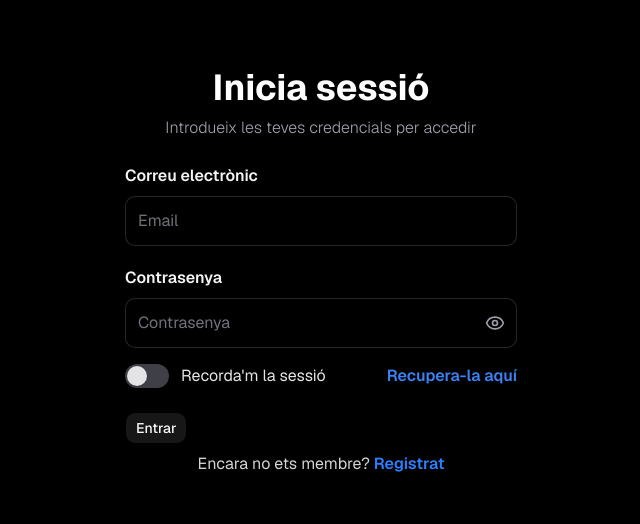
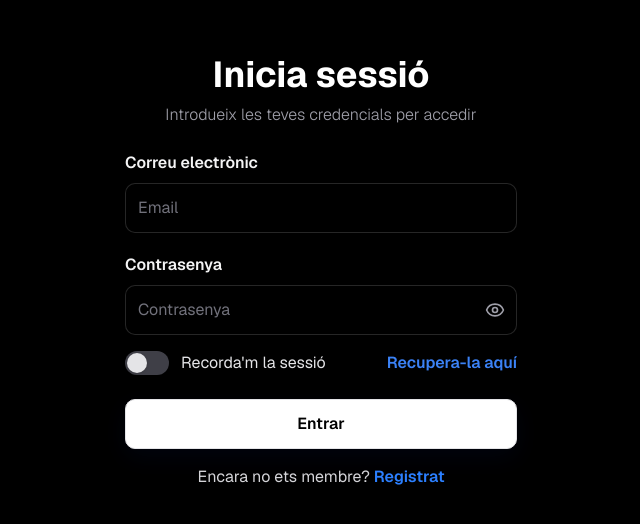
Before and after one commit to nlgarcia84/reservesapp-frontend, a Next.js app: page /login in a window 1280 px wide. Shown: the part 128-652 px from the top of the page, without its empty margins (319-959 px from the left). Built offline with nearby package versions, Linux system fonts and the light colour scheme; no server answers.

Commit message:
corretgit estil del component Button

```diff
--- a/app/(auth)/login/page.tsx
+++ b/app/(auth)/login/page.tsx
@@ -110,8 +110,21 @@ const LoginPage = () => {
         </div>
 
         <div className="w-full">
-          <Button type="submit" disabled={isSubmitting}>
-            {isSubmitting ? 'Entrant...' : 'Entrar'}
+          <Button
+            type="submit"
+            disabled={isSubmitting}
+            aria-busy={isSubmitting}
+            className="w-full bg-white text-black font-semibold py-3 rounded-2xl shadow-[0_8px_24px_rgba(2,6,23,0.6)] hover:opacity-95"
+          >
+            {isSubmitting ? (
+              <div className="flex items-center justify-center gap-3">
+                {/* Loader rectangular arrodonit */}
+                <span className="h-3.5 w-10 rounded-md bg-zinc-300/60 animate-pulse inline-block" />
+                <span>Entrant...</span>
+              </div>
+            ) : (
+              'Entrar'
+            )}
           </Button>
         </div>
 
--- a/components/ui/Button.tsx
+++ b/components/ui/Button.tsx
@@ -1,67 +1,19 @@
-import * as React from "react"
-import { cva, type VariantProps } from "class-variance-authority"
-import { Slot } from "radix-ui"
+import React from 'react';
 
-import { cn } from "@/lib/utils"
+type ButtonProps = React.ComponentPropsWithoutRef<'button'> & {
+  asChild?: boolean;
+};
 
-const buttonVariants = cva(
-  "group/button inline-flex shrink-0 items-center justify-center rounded-lg border border-transparent bg-clip-padding text-sm font-medium whitespace-nowrap transition-all outline-none select-none focus-visible:border-ring focus-visible:ring-3 focus-visible:ring-ring/50 active:not-aria-[haspopup]:translate-y-px disabled:pointer-events-none disabled:opacity-50 aria-invalid:border-destructive aria-invalid:ring-3 aria-invalid:ring-destructive/20 dark:aria-invalid:border-destructive/50 dark:aria-invalid:ring-destructive/40 [&_svg]:pointer-events-none [&_svg]:shrink-0 [&_svg:not([class*='size-'])]:size-4",
-  {
-    variants: {
-      variant: {
-        default: "bg-primary text-primary-foreground [a]:hover:bg-primary/80",
-        outline:
-          "border-border bg-background hover:bg-muted hover:text-foreground aria-expanded:bg-muted aria-expanded:text-foreground dark:border-input dark:bg-input/30 dark:hover:bg-input/50",
-        secondary:
-          "bg-secondary text-secondary-foreground hover:bg-secondary/80 aria-expanded:bg-secondary aria-expanded:text-secondary-foreground",
-        ghost:
-          "hover:bg-muted hover:text-foreground aria-expanded:bg-muted aria-expanded:text-foreground dark:hover:bg-muted/50",
-        destructive:
-          "bg-destructive/10 text-destructive hover:bg-destructive/20 focus-visible:border-destructive/40 focus-visible:ring-destructive/20 dark:bg-destructive/20 dark:hover:bg-destructive/30 dark:focus-visible:ring-destructive/40",
-        link: "text-primary underline-offset-4 hover:underline",
-      },
-      size: {
-        default:
-          "h-8 gap-1.5 px-2.5 has-data-[icon=inline-end]:pr-2 has-data-[icon=inline-start]:pl-2",
-        xs: "h-6 gap-1 rounded-[min(var(--radius-md),10px)] px-2 text-xs in-data-[slot=button-group]:rounded-lg has-data-[icon=inline-end]:pr-1.5 has-data-[icon=inline-start]:pl-1.5 [&_svg:not([class*='size-'])]:size-3",
-        sm: "h-7 gap-1 rounded-[min(var(--radius-md),12px)] px-2.5 text-[0.8rem] in-data-[slot=button-group]:rounded-lg has-data-[icon=inline-end]:pr-1.5 has-data-[icon=inline-start]:pl-1.5 [&_svg:not([class*='size-'])]:size-3.5",
-        lg: "h-9 gap-1.5 px-2.5 has-data-[icon=inline-end]:pr-2 has-data-[icon=inline-start]:pl-2",
-        icon: "size-8",
-        "icon-xs":
-          "size-6 rounded-[min(var(--radius-md),10px)] in-data-[slot=button-group]:rounded-lg [&_svg:not([class*='size-'])]:size-3",
-        "icon-sm":
-          "size-7 rounded-[min(var(--radius-md),12px)] in-data-[slot=button-group]:rounded-lg",
-        "icon-lg": "size-9",
-      },
-    },
-    defaultVariants: {
-      variant: "default",
-      size: "default",
-    },
-  }
-)
+export const Button = React.forwardRef<HTMLButtonElement, ButtonProps>(
+  ({ className = '', asChild = false, ...props }, ref) => {
+    const classes = `mb-4 block w-full rounded-lg border border-zinc-200 bg-white p-3 text-base font-medium text-black transition-all duration-150 hover:bg-zinc-100 active:scale-95 active:shadow-inner cursor-pointer disabled:cursor-not-allowed disabled:opacity-70 ${className}`;
 
-function Button({
-  className,
-  variant = "default",
-  size = "default",
-  asChild = false,
-  ...props
-}: React.ComponentProps<"button"> &
-  VariantProps<typeof buttonVariants> & {
-    asChild?: boolean
-  }) {
-  const Comp = asChild ? Slot.Root : "button"
+    if (asChild) {
+      return <>{props.children}</>;
+    }
 
-  return (
-    <Comp
-      data-slot="button"
-      data-variant={variant}
-      data-size={size}
-      className={cn(buttonVariants({ variant, size, className }))}
-      {...props}
-    />
-  )
-}
+    return <button ref={ref} className={classes} {...props} />;
+  },
+);
 
-export { Button, buttonVariants }
+Button.displayName = 'Button';
```
